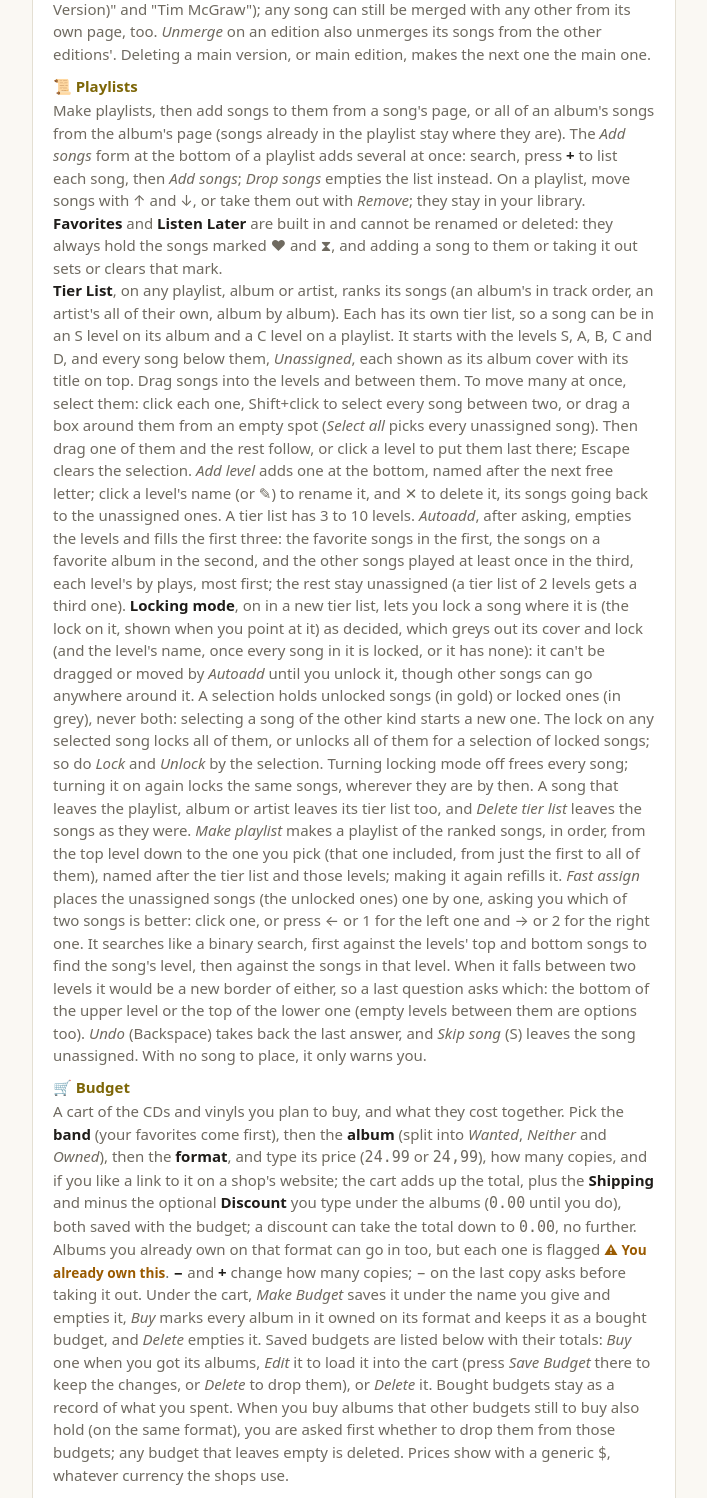
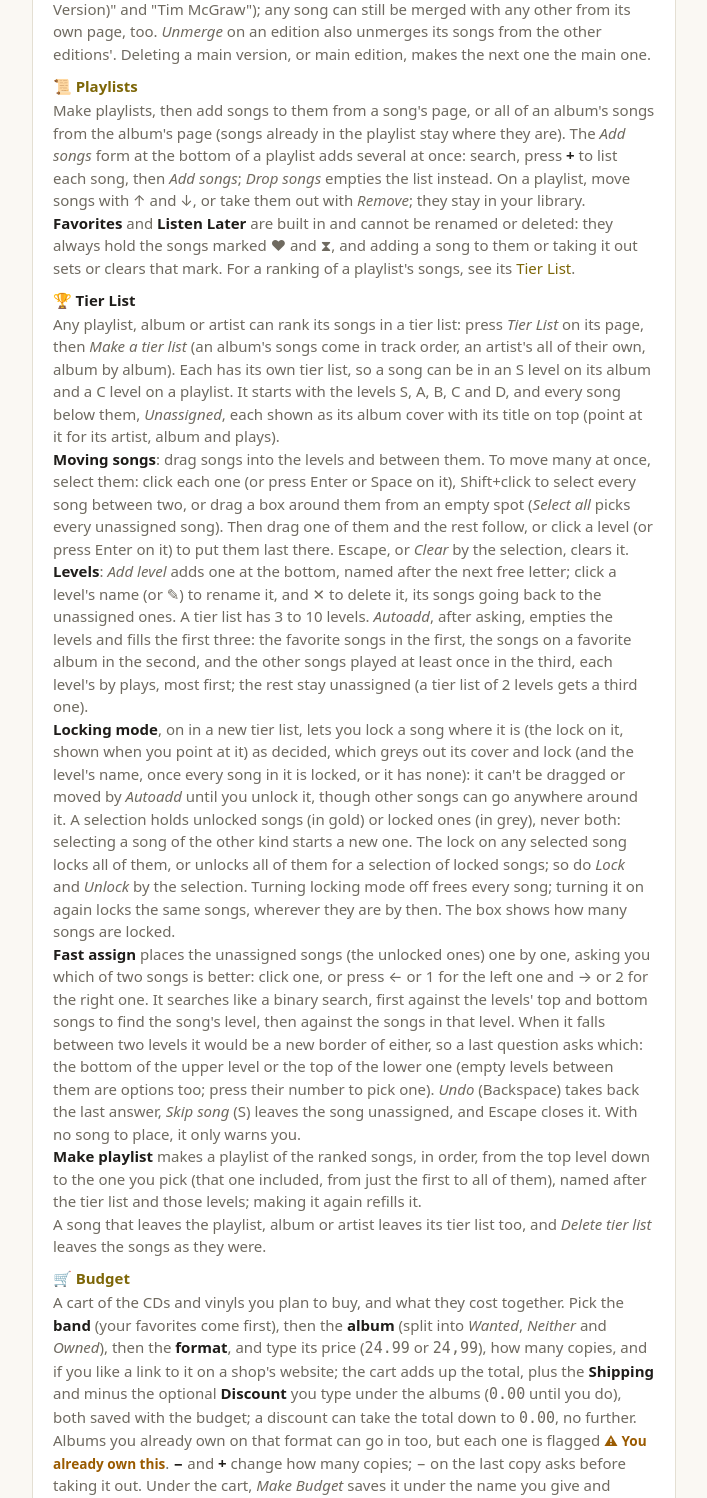
Before and after one commit to trOOnies/implicated, a FastAPI app: template src/implicated/web/templates/help/pages.html in a window 1280 px wide. Shown: the part 1761-3259 px from the top of the page, without its empty margins (296-1003 px from the left). Run offline with FastAPI, Linux system fonts and the light colour scheme; the template is opened without the code that fills it, so the values that code supplies are empty.

Commit message:
Move the tier list explanation into Help
The tier list page now only links to Help, where Tier List is an entry
of its own in Pages and the index. It also covers what the page left
out: making one, Enter or Space to select, Clear, the locked count and
Fast assign's number keys and Escape.

Co-Authored-By: Claude Opus 5.5 <noreply@anthropic.com>

```diff
--- a/src/implicated/web/templates/help/_index.html
+++ b/src/implicated/web/templates/help/_index.html
@@ -1,6 +1,7 @@
 {%- set entries = {
   'pages': [('overview', 'Overview'), ('artists', 'Artists'), ('albums', 'Albums'),
-            ('songs', 'Songs'), ('playlists', 'Playlists'), ('budget', 'Budget'),
+            ('songs', 'Songs'), ('playlists', 'Playlists'), ('tier-lists', 'Tier List'),
+            ('budget', 'Budget'),
             ('concerts', 'Concerts'), ('live-play', 'Live Play'), ('duo', 'Duo'),
             ('import', 'Import'), ('exit', 'Exit')],
   'actions': [('favorite', 'Favorite'), ('rating', 'Rating'), ('listen-later', 'Listen later'),
--- a/src/implicated/web/templates/help/pages.html
+++ b/src/implicated/web/templates/help/pages.html
@@ -87,42 +87,51 @@
       library. <strong>Favorites</strong> and <strong>Listen Later</strong> are built in and
       cannot be renamed or deleted: they always hold the songs marked ♥ and ⧗, and adding a song
       to them or taking it out sets or clears that mark.
-      <br><strong>Tier List</strong>, on any playlist, album or artist, ranks its songs (an
-      album's in track order, an artist's all of their own, album by album). Each has its own
-      tier list, so a song can be in an S level on its album and a C level on a playlist. It
-      starts with the levels S, A, B, C and D, and every song below them, <em>Unassigned</em>,
-      each shown as its album cover with its title on top. Drag songs into the levels and
-      between them. To move many at once, select them: click each one, Shift+click to select
-      every song between two, or drag a box around them from an empty spot (<em>Select
+      For a ranking of a playlist's songs, see its <a href="#tier-lists">Tier List</a>.</dd>
+      <dt id="tier-lists">🏆 Tier List</dt>
+      <dd>Any playlist, album or artist can rank its songs in a tier list: press
+      <em>Tier List</em> on its page, then <em>Make a tier list</em> (an album's songs come in
+      track order, an artist's all of their own, album by album). Each has its own tier list, so
+      a song can be in an S level on its album and a C level on a playlist. It starts with the
+      levels S, A, B, C and D, and every song below them, <em>Unassigned</em>, each shown as its
+      album cover with its title on top (point at it for its artist, album and plays).
+      <br><strong>Moving songs</strong>: drag songs into the levels and between them. To move
+      many at once, select them: click each one (or press Enter or Space on it), Shift+click to
+      select every song between two, or drag a box around them from an empty spot (<em>Select
       all</em> picks every unassigned song). Then drag one of them and the rest follow, or click
-      a level to put them last there; Escape clears the selection. <em>Add level</em>
-      adds one at the bottom, named after the next free letter; click a level's name (or ✎) to
-      rename it, and ✕ to delete it, its songs going back to the unassigned ones. A tier list
-      has 3 to 10 levels. <em>Autoadd</em>, after asking, empties the levels and fills the first
-      three: the favorite songs in the first, the songs on a favorite album in the second, and the
-      other songs played at least once in the third, each level's by plays, most first; the rest
-      stay unassigned (a tier list of 2 levels gets a third one).
-      <strong>Locking mode</strong>, on in a new tier list, lets you lock a song where it is (the
-      lock on it, shown when you point at it) as decided, which greys out its cover and lock (and
-      the level's name, once every song in it is locked, or it has none):
-      it can't be dragged or moved by <em>Autoadd</em> until you unlock it, though other songs can
-      go anywhere around it. A selection holds unlocked songs (in gold) or locked ones (in grey),
+      a level (or press Enter on it) to put them last there. Escape, or <em>Clear</em> by the
+      selection, clears it.
+      <br><strong>Levels</strong>: <em>Add level</em> adds one at the bottom, named after the
+      next free letter; click a level's name (or ✎) to rename it, and ✕ to delete it, its songs
+      going back to the unassigned ones. A tier list has 3 to 10 levels. <em>Autoadd</em>, after
+      asking, empties the levels and fills the first three: the favorite songs in the first, the
+      songs on a favorite album in the second, and the other songs played at least once in the
+      third, each level's by plays, most first; the rest stay unassigned (a tier list of 2 levels
+      gets a third one).
+      <br><strong>Locking mode</strong>, on in a new tier list, lets you lock a song where it is
+      (the lock on it, shown when you point at it) as decided, which greys out its cover and lock
+      (and the level's name, once every song in it is locked, or it has none): it can't be
+      dragged or moved by <em>Autoadd</em> until you unlock it, though other songs can go
+      anywhere around it. A selection holds unlocked songs (in gold) or locked ones (in grey),
       never both: selecting a song of the other kind starts a new one. The lock on any selected
       song locks all of them, or unlocks all of them for a selection of locked songs; so do
-      <em>Lock</em> and <em>Unlock</em> by the selection. Turning locking mode off frees every song; turning it on
-      again locks the same songs, wherever they are by then. A song that leaves the playlist,
-      album or artist leaves its tier list too, and <em>Delete tier list</em> leaves the songs
-      as they were. <em>Make playlist</em> makes a playlist of the ranked songs, in order, from
-      the top level down to the one you pick (that one included, from just the first to all of
-      them), named after the tier list and those levels; making it again refills it.
-      <em>Fast assign</em> places the unassigned songs (the unlocked ones) one by one, asking
-      you which of two songs is better: click one, or press ← or 1 for the left one and → or 2
-      for the right one. It searches like a binary search, first against the levels' top and
-      bottom songs to find the song's level, then against the songs in that level. When it falls
-      between two levels it would be a new border of either, so a last question asks which: the
-      bottom of the upper level or the top of the lower one (empty levels between them are
-      options too). <em>Undo</em> (Backspace) takes back the last answer, and <em>Skip song</em>
-      (S) leaves the song unassigned. With no song to place, it only warns you.</dd>
+      <em>Lock</em> and <em>Unlock</em> by the selection. Turning locking mode off frees every
+      song; turning it on again locks the same songs, wherever they are by then. The box shows
+      how many songs are locked.
+      <br><strong>Fast assign</strong> places the unassigned songs (the unlocked ones) one by
+      one, asking you which of two songs is better: click one, or press ← or 1 for the left one
+      and → or 2 for the right one. It searches like a binary search, first against the levels'
+      top and bottom songs to find the song's level, then against the songs in that level. When
+      it falls between two levels it would be a new border of either, so a last question asks
+      which: the bottom of the upper level or the top of the lower one (empty levels between them
+      are options too; press their number to pick one). <em>Undo</em> (Backspace) takes back the
+      last answer, <em>Skip song</em> (S) leaves the song unassigned, and Escape closes it. With
+      no song to place, it only warns you.
+      <br><strong>Make playlist</strong> makes a playlist of the ranked songs, in order, from the
+      top level down to the one you pick (that one included, from just the first to all of them),
+      named after the tier list and those levels; making it again refills it.
+      <br>A song that leaves the playlist, album or artist leaves its tier list too, and
+      <em>Delete tier list</em> leaves the songs as they were.</dd>
       <dt id="budget">🛒 <a href="/budget">Budget</a></dt>
       <dd>A cart of the CDs and vinyls you plan to buy, and what they cost together. Pick the
       <strong>band</strong> (your favorites come first), then the <strong>album</strong> (split
```
Also changed, not shown: src/implicated/web/templates/tiers.html (+2 -16 lines), tests/test_web.py (+4 -0 lines).
